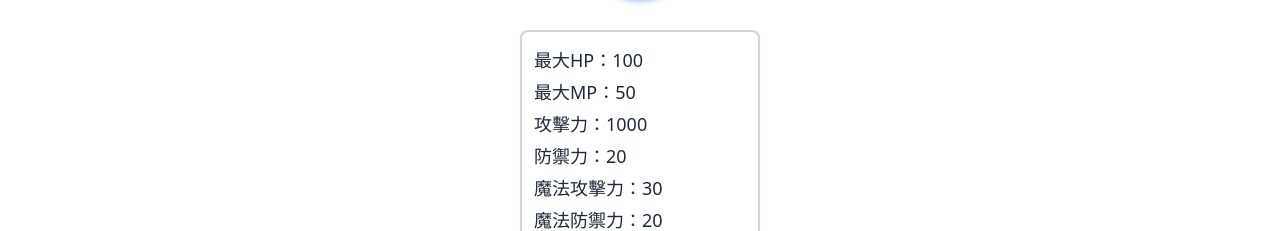
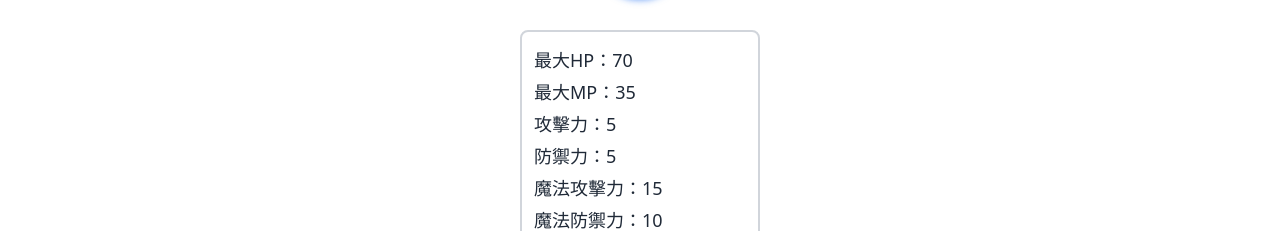
Before and after one commit to Melon-Lo/rpg, a React (Create React App) app: page /create in a window 1280 px wide. Shown: the part 702-933 px from the top of the page. Built offline with nearby package versions, Linux system fonts and the light colour scheme.

Commit message:
feat/ fix bugs and update data

```diff
--- a/src/components/ItemsList.jsx
+++ b/src/components/ItemsList.jsx
@@ -51,7 +51,7 @@ export default function ItemsList({ setCurrentStep }) {
 
           // 使用物品訊息
           dispatch(addMessage({
-            type: 'basic',
+            type: 'get',
             content: `${selfName}使用了${item.name}！${item.effectMessage}`,
           }));
 
--- a/src/data/classeslevelsSkills.js
+++ b/src/data/classeslevelsSkills.js
@@ -2,15 +2,15 @@ const classeslevelsSkills = [
   {
     classTitle: "戰士",
     levelsSkills: [
-      { level: 2, skill: "下雨" },
+      { level: 2, skill: "水花" },
       { level: 4, skill: "火焰" },
     ],
   },
   {
     classTitle: "法師",
     levelsSkills: [
-      { level: 2, skill: "下雨" },
-      { level: 4, skill: "火焰" },
+      { level: 2, skill: "水花" },
+      { level: 4, skill: "聲波" },
     ],
   },
 ];
--- a/src/data/classeslevelsStats.js
+++ b/src/data/classeslevelsStats.js
@@ -14,7 +14,7 @@ const classeslevelsStats = [
           MATK: 1,
           MDEF: 1,
           SPD: index % 3 === 0 ? 1 : 0,
-          expToNextLevel: 100 + index * 50,
+          expToNextLevel: 20 + index * 10,
         };
         return {
           level,
@@ -36,7 +36,7 @@ const classeslevelsStats = [
           MATK: 3,
           MDEF: 3,
           SPD: index % 3 === 0 ? 1 : 0,
-          expToNextLevel: 100 + index * 50,
+          expToNextLevel: 20 + index * 10,
         };
         return {
           level,
--- a/src/data/enemies.js
+++ b/src/data/enemies.js
@@ -8,24 +8,20 @@ const enemies = [
     weakness: "fire",
     isBoss: false,
     stats: {
-      HP: 50,
-      maxHP: 50,
-      ATK: 20,
-      DEF: 5,
-      MATK: 30,
-      MDEF: 2,
-      SPD: 1,
+      HP: 30,
+      maxHP: 30,
+      ATK: 8,
+      DEF: 1,
+      MATK: 8,
+      MDEF: 1,
+      SPD: 2,
     },
-    exp: 60,
+    exp: 8,
     money: 10,
     loot: [
       {
         name: "補藥",
-        quantity: 2,
-      },
-      {
-        name: "毒藥",
-        quantity: 3,
+        quantity: 1,
       },
     ],
     ai: (percentHP) => {
@@ -38,10 +34,9 @@ const enemies = [
         const randomNum = Math.random();
         if (randomNum < 0.5) {
           actionType = "skill";
-          action = "火焰";
+          action = "聲波";
         } else {
-          actionType = "skill";
-          action = "聲波";
+          actionType = "attack";
         }
       }
 
@@ -57,21 +52,17 @@ const enemies = [
     weakness: "water",
     isBoss: true,
     stats: {
-      HP: 300,
-      maxHP: 300,
-      ATK: 40,
-      DEF: 20,
-      MATK: 30,
-      MDEF: 2,
-      SPD: 4,
+      HP: 150,
+      maxHP: 150,
+      ATK: 20,
+      DEF: 5,
+      MATK: 20,
+      MDEF: 5,
+      SPD: 3,
     },
-    exp: 200,
+    exp: 80,
     money: 100,
     loot: [
-      {
-        name: "補藥",
-        quantity: 3,
-      },
       {
         name: "魔法藥",
         quantity: 2,
@@ -89,8 +80,7 @@ const enemies = [
           actionType = "skill";
           action = "火焰";
         } else {
-          actionType = "skill";
-          action = "地獄鬼火";
+          actionType = "attack";
         }
       }
 
--- a/src/data/items.js
+++ b/src/data/items.js
@@ -3,32 +3,33 @@ const items = [
     name: "補藥",
     type: "healHP",
     description: "大家常備的藥品，冒險的好幫手。",
-    effectDescription: "恢復 HP 80 點",
-    effectMessage: "HP 恢復了 80 點",
+    effectDescription: "恢復 HP 50 點",
+    effectMessage: "HP 恢復了 50 點",
     effect: (hp) => {
-      return hp + 80;
+      return hp + 50;
     },
   },
   {
     name: "魔法藥",
     type: "healMP",
     description: "魔法師常用藥品，沒了它寸步難行。",
-    effectDescription: "恢復 MP 20 點",
-    effectMessage: "MP 恢復了 20 點",
+    effectDescription: "恢復 MP 30 點",
+    effectMessage: "MP 恢復了 30 點",
     effect: (mp) => {
-      return mp + 20;
+      return mp + 30;
     },
   },
-  {
-    name: "毒藥",
-    type: "damageHP",
-    description: "殺人利器，一滴致命。",
-    effectDescription: "損失 HP 50 點",
-    effectMessage: "HP 減少了 50 點",
-    effect: (hp) => {
-      return hp - 50;
-    },
-  },
+  // DEV ONLY 方便自己損血
+  // {
+  //   name: "毒藥",
+  //   type: "damageHP",
+  //   description: "殺人利器，一滴致命。",
+  //   effectDescription: "損失 HP 50 點",
+  //   effectMessage: "HP 減少了 50 點",
+  //   effect: (hp) => {
+  //     return hp - 50;
+  //   },
+  // },
 ];
 
 export default items;
--- a/src/data/mazes.js
+++ b/src/data/mazes.js
@@ -8,12 +8,13 @@ const mazes = [
       { enemy: "蝙蝠", position: { x: 3, y: 3 } },
       { enemy: "蝙蝠", position: { x: 4, y: 4 } },
       { enemy: "蝙蝠", position: { x: 1, y: 5 } },
+      { enemy: "蝙蝠", position: { x: 1, y: 2 } },
     ],
     chests: [
       { chest: "補藥", quantity: 1, position: { x: 2, y: 1 } },
-      { chest: "補藥", quantity: 1, position: { x: 1, y: 2 } },
-      { chest: "補藥", quantity: 5, position: { x: 4, y: 5 } },
-      { chest: "魔法藥", quantity: 5, position: { x: 5, y: 4 } },
+      { chest: "補藥", quantity: 1, position: { x: 1, y: 3 } },
+      { chest: "補藥", quantity: 2, position: { x: 4, y: 5 } },
+      { chest: "魔法藥", quantity: 2, position: { x: 5, y: 4 } },
     ],
   },
   {
--- a/src/data/skills.js
+++ b/src/data/skills.js
@@ -24,7 +24,7 @@ const skills = [
     effect: decideSkillDamage,
   },
   {
-    name: "下雨",
+    name: "水花",
     basicValue: 20,
     costMP: 10,
     attributes: "water",
--- a/src/pages/MainPage.jsx
+++ b/src/pages/MainPage.jsx
@@ -89,15 +89,16 @@ export default function MainPage() {
 
   // 敵方戰鬥回合
   useEffect(() => {
+    // 若對方未被擊敗，則輪到對方回合
     const handleEnemyTurn = () => {
-      // 若對方未被擊敗，則輪到對方回合
       if (inBattle && turn === 'enemy') {
         // 先拿到對方的行為 AI
-        const currentEnemyAi = enemiesData.find(enemy => enemy.name === '蝙蝠').ai;
+        const currentEnemyAi = enemiesData.find(enemy => enemy.name === enemyName).ai;
         const nextEnemyAction = currentEnemyAi(enemyHP / enemyMaxHP);
 
         // 對方發動一般攻擊
         if (nextEnemyAction.actionType === 'attack') {
+          console.log('attack');
           const damage = decideDamage(enemyATK, selfDEF);
           setTimeout(() => {
             dispatch(addMessage({
@@ -127,6 +128,8 @@ export default function MainPage() {
 
           // 對方發動技能
         } else if (nextEnemyAction.actionType === 'skill') {
+          console.log('skill');
+
           const skillName = nextEnemyAction.action;
           const skillEffect = skills.find(skill => skill.name === skillName).effect;
           const skillBasicValue = skills.find(skill => skill.name === skillName).basicValue;
@@ -157,14 +160,12 @@ export default function MainPage() {
               dispatch(changeTurn('self'));
             }
           }, 4500)
-        }
-
-        dispatch(changeTurn('enemyExecuting'));
+        };
       }
     }
 
     handleEnemyTurn();
-  }, [dispatch, enemyHP, enemyMaxHP, turn, enemyATK, selfDEF, selfName, enemyName, selfHP, enemyMATK, selfMDEF, inBattle]);
+  }, [turn]);
 
   // 戰鬥勝利：當敵人被擊敗時
   useEffect(() => {
--- a/src/store/slices/characterStatsSlice.js
+++ b/src/store/slices/characterStatsSlice.js
@@ -26,18 +26,18 @@ const characterStats = createSlice({
     name: "小明",
     classTitle: "法師",
     level: 1,
-    HP: 100,
-    maxHP: 100,
-    MP: 50,
-    maxMP: 50,
-    ATK: 1000,
-    DEF: 20,
-    MATK: 30,
-    MDEF: 20,
+    HP: 70,
+    maxHP: 70,
+    MP: 35,
+    maxMP: 35,
+    ATK: 5,
+    DEF: 5,
+    MATK: 15,
+    MDEF: 10,
     SPD: 3,
     exp: 0,
-    expToNextLevel: 50,
-    skills: ["治療"],
+    expToNextLevel: 20,
+    skills: ["水花"],
   },
   reducers: {
     changeStatName(state, action) {
--- a/src/store/slices/itemsSlice.js
+++ b/src/store/slices/itemsSlice.js
@@ -7,16 +7,16 @@ const itemsSlice = createSlice({
     data: [
       {
         name: "補藥",
-        quantity: 3,
+        quantity: 5,
       },
       {
         name: "魔法藥",
-        quantity: 2,
+        quantity: 3,
       },
-      {
-        name: "毒藥",
-        quantity: 2,
-      },
+      // {
+      //   name: "毒藥",
+      //   quantity: 2,
+      // },
     ],
   },
   reducers: {
```
